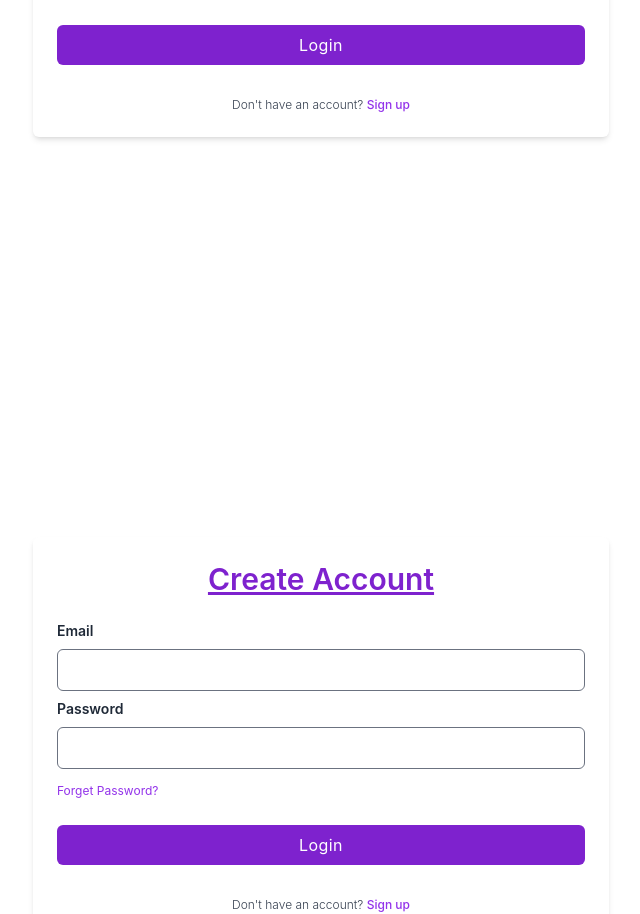
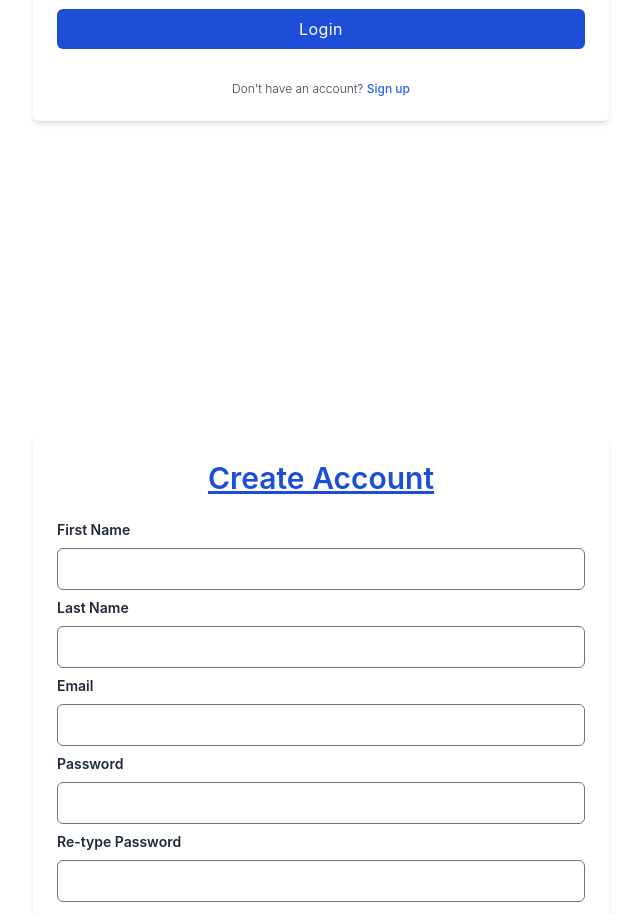
Before and after one commit to Karamvir-Bains/ActiveJourney, a Next.js app: page /login in a window 1280 px wide. Shown: the part 499-1413 px from the top of the page, without its empty margins (319-959 px from the left). Built offline with nearby package versions, Linux system fonts and the light colour scheme.

Commit message:
add form markup

```diff
--- a/src/pages/_login.form.tsx
+++ b/src/pages/_login.form.tsx
@@ -3,7 +3,7 @@ export default function LoginForm() {
   return (
     <div className="relative flex flex-col justify-center min-h-screen overflow-hidden">
       <div className="w-full p-6 m-auto bg-white rounded-md shadow-md lg:max-w-xl">
-        <h1 className="text-3xl font-semibold text-center text-purple-700 underline">
+        <h1 className="text-3xl font-semibold text-center text-blue-700 underline">
             Sign in
         </h1>
         <form className="mt-6">
@@ -15,7 +15,7 @@ export default function LoginForm() {
                 Email
             </label>
             <input type="email"
-              className="block w-full px-4 py-2 mt-2 text-purple-700 bg-white border rounded-md focus:border-purple-400 focus:ring-purple-300 focus:outline-none focus:ring focus:ring-opacity-40"
+              className="block w-full px-4 py-2 mt-2 text-blue-700 bg-white border rounded-md focus:border-blue-400 focus:ring-blue-300 focus:outline-none focus:ring focus:ring-opacity-40"
             />
           </div>
           <div className="mb-2">
@@ -27,14 +27,11 @@ export default function LoginForm() {
             </label>
             <input
               type="password"
-              className="block w-full px-4 py-2 mt-2 text-purple-700 bg-white border rounded-md focus:border-purple-400 focus:ring-purple-300 focus:outline-none focus:ring focus:ring-opacity-40"
+              className="block w-full px-4 py-2 mt-2 text-blue-700 bg-white border rounded-md focus:border-blue-400 focus:ring-blue-300 focus:outline-none focus:ring focus:ring-opacity-40"
             />
           </div>
-          <a href="#" className="text-xs text-purple-600 hover:underline">
-            Forget Password?
-          </a>
           <div className="mt-6">
-            <button className="w-full px-4 py-2 tracking-wide text-white transition-colors duration-200 transform bg-purple-700 rounded-md hover:bg-purple-600 focus:outline-none focus:bg-purple-600">
+            <button className="w-full px-4 py-2 tracking-wide text-white transition-colors duration-200 transform bg-blue-700 rounded-md hover:bg-blue-600 focus:outline-none focus:bg-blue-600">
               Login
             </button>
           </div>
@@ -45,7 +42,7 @@ export default function LoginForm() {
             Don't have an account?{" "}
             <a
                 href="#"
-                className="font-medium text-purple-600 hover:underline"
+                className="font-medium text-blue-600 hover:underline"
             >
                 Sign up
             </a>
--- a/src/pages/_registration.form.tsx
+++ b/src/pages/_registration.form.tsx
@@ -3,10 +3,34 @@ export default function RegistrationForm() {
   return (
     <div className="relative flex flex-col justify-center min-h-screen overflow-hidden">
       <div className="w-full p-6 m-auto bg-white rounded-md shadow-md lg:max-w-xl">
-        <h1 className="text-3xl font-semibold text-center text-purple-700 underline">
+        <h1 className="text-3xl font-semibold text-center text-blue-700 underline">
             Create Account
         </h1>
         <form className="mt-6">
+          <div className="mb-2">
+            <label
+              for="first-name"
+              className="block text-sm font-semibold text-gray-800"
+            >
+                First Name
+            </label>
+            <input type="text"
+              name="first-name"
+              className="block w-full px-4 py-2 mt-2 text-blue-700 bg-white border rounded-md focus:border-blue-400 focus:ring-blue-300 focus:outline-none focus:ring focus:ring-opacity-40"
+            />
+          </div>
+          <div className="mb-2">
+            <label
+              for="last-name"
+              className="block text-sm font-semibold text-gray-800"
+            >
+                Last Name
+            </label>
+            <input type="text"
+              name="last-name"
+              className="block w-full px-4 py-2 mt-2 text-blue-700 bg-white border rounded-md focus:border-blue-400 focus:ring-blue-300 focus:outline-none focus:ring focus:ring-opacity-40"
+            />
+          </div>
           <div className="mb-2">
             <label
               for="email"
@@ -15,7 +39,8 @@ export default function RegistrationForm() {
                 Email
             </label>
             <input type="email"
-              className="block w-full px-4 py-2 mt-2 text-purple-700 bg-white border rounded-md focus:border-purple-400 focus:ring-purple-300 focus:outline-none focus:ring focus:ring-opacity-40"
+              name="email"
+              className="block w-full px-4 py-2 mt-2 text-blue-700 bg-white border rounded-md focus:border-blue-400 focus:ring-blue-300 focus:outline-none focus:ring focus:ring-opacity-40"
             />
           </div>
           <div className="mb-2">
@@ -27,14 +52,25 @@ export default function RegistrationForm() {
             </label>
             <input
               type="password"
-              className="block w-full px-4 py-2 mt-2 text-purple-700 bg-white border rounded-md focus:border-purple-400 focus:ring-purple-300 focus:outline-none focus:ring focus:ring-opacity-40"
+              name="password"
+              className="block w-full px-4 py-2 mt-2 text-blue-700 bg-white border rounded-md focus:border-blue-400 focus:ring-blue-300 focus:outline-none focus:ring focus:ring-opacity-40"
             />
           </div>
-          <a href="#" className="text-xs text-purple-600 hover:underline">
-            Forget Password?
-          </a>
+          <div className="mb-2">
+            <label
+              for="password-confirmation"
+              className="block text-sm font-semibold text-gray-800"
+            >
+              Re-type Password
+            </label>
+            <input
+              type="password"
+              name="password-confirmation"
+              className="block w-full px-4 py-2 mt-2 text-blue-700 bg-white border rounded-md focus:border-blue-400 focus:ring-blue-300 focus:outline-none focus:ring focus:ring-opacity-40"
+            />
+          </div>
           <div className="mt-6">
-            <button className="w-full px-4 py-2 tracking-wide text-white transition-colors duration-200 transform bg-purple-700 rounded-md hover:bg-purple-600 focus:outline-none focus:bg-purple-600">
+            <button className="w-full px-4 py-2 tracking-wide text-white transition-colors duration-200 transform bg-blue-700 rounded-md hover:bg-blue-600 focus:outline-none focus:bg-blue-600">
               Login
             </button>
           </div>
@@ -42,12 +78,12 @@ export default function RegistrationForm() {
 
         <p className="mt-8 text-xs font-light text-center text-gray-700">
             {" "}
-            Don't have an account?{" "}
+            Already have an account?{" "}
             <a
                 href="#"
-                className="font-medium text-purple-600 hover:underline"
+                className="font-medium text-blue-600 hover:underline"
             >
-                Sign up
+                Login
             </a>
         </p>
       </div>
```
